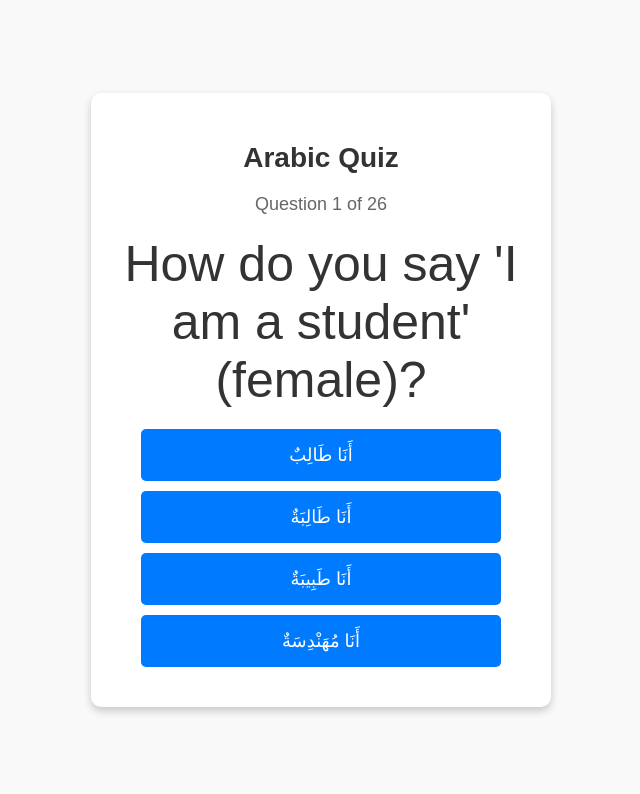
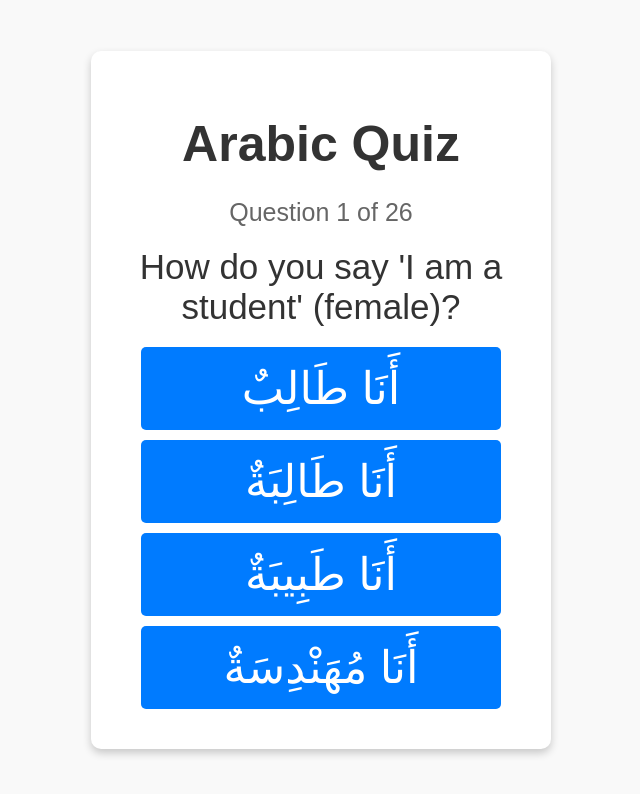
Before and after one commit to ibrahimendire/Arabic-2-Quiz, a plain HTML site: page index.html in a window 1280 px wide. Both pictures are taken after a click on the button "Start Quiz". Shown: the whole page, without its empty margins (319-959 px from the left). Drawn offline with Linux system fonts and the light colour scheme.

Commit message:
Update styles.css  change font size

```diff
--- a/styles.css
+++ b/styles.css
@@ -16,17 +16,17 @@ body {
   text-align: center;
 }
 h1 {
-  font-size: 28px;
+  font-size: 50px;
   color: #333;
   margin-bottom: 20px;
 }
 #progress {
-  font-size: 18px;
+  font-size: 25px;
   color: #666;
   margin-bottom: 20px;
 }
 #question {
-  font-size: 50px;
+  font-size: 35px;
   margin: 20px 0;
   color: #333;
 }
@@ -36,7 +36,7 @@ h1 {
   padding: 15px 20px;
   background-color: #007bff;
   color: white;
-  font-size: 18px;
+  font-size: 45px;
   border: none;
   border-radius: 5px;
   cursor: pointer;
@@ -53,7 +53,7 @@ h1 {
 }
 #start-btn {
   padding: 15px 30px;
-  font-size: 18px;
+  font-size: 25px;
   background-color: #007bff;
   color: white;
   border: none;
```
